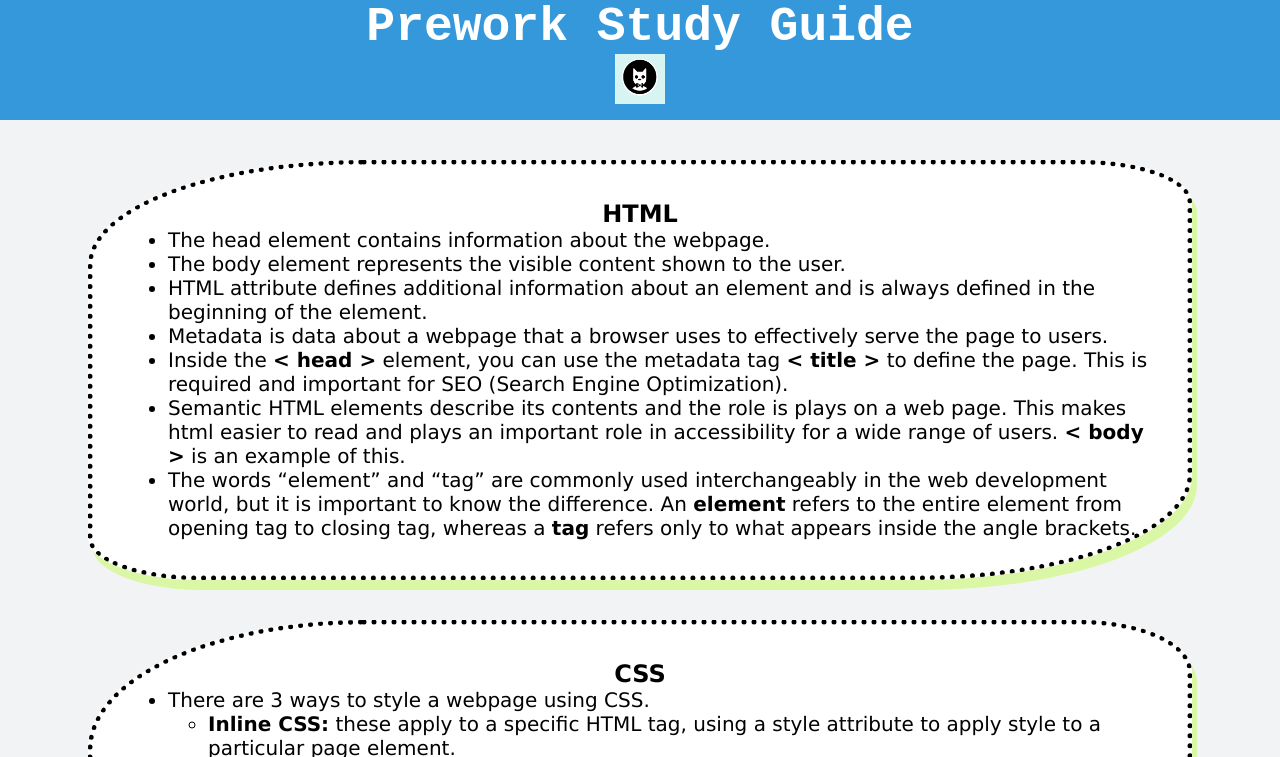
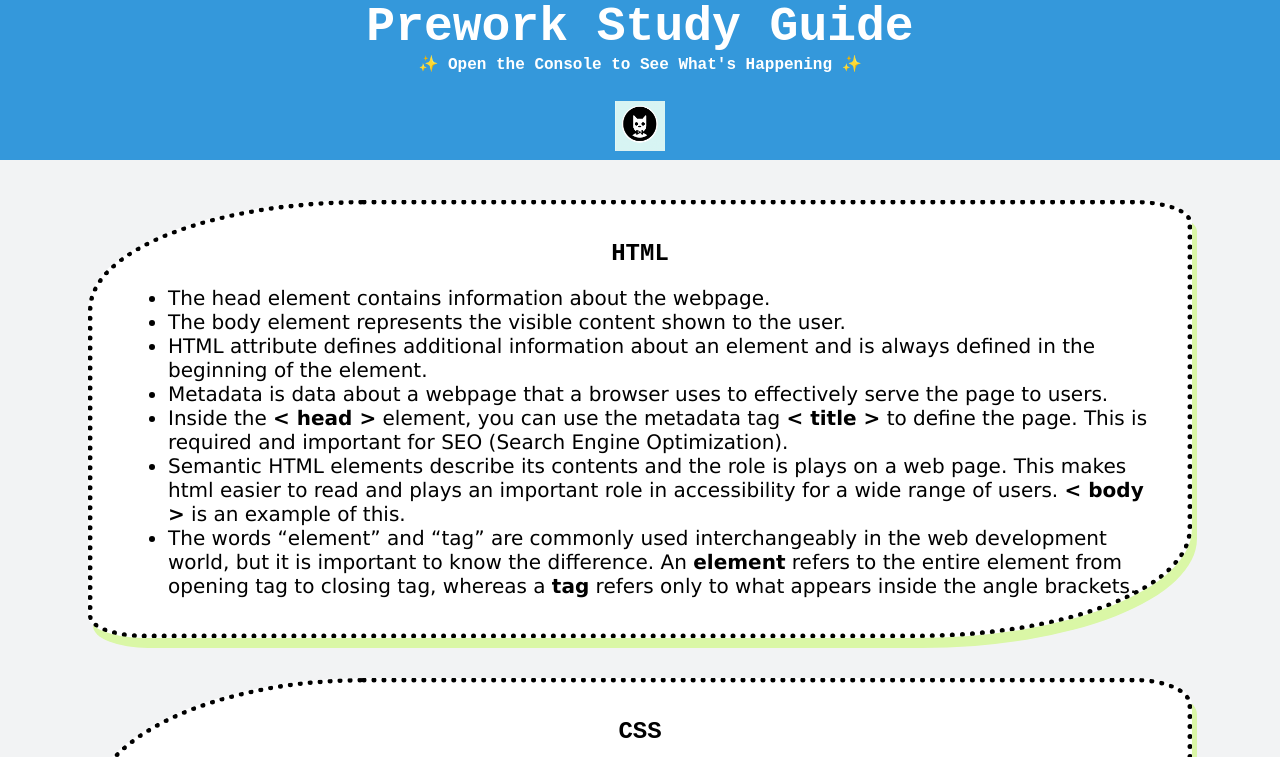
Before and after one commit to jclark-bcamp/prework-study-guide, a plain HTML site: page index.html in a window 1280 px wide. Shown: the top 757 px of the page. Drawn offline with Linux system fonts and the light colour scheme.

Commit message:
add JS to prework application

```diff
--- /dev/null
+++ b/assets/script.js
@@ -0,0 +1,19 @@
+const topics = ['HTML', 'CSS', 'Git', 'JavaScript'];
+
+for (let x = 0; x < topics.length; x++) {
+ console.log(topics[x]);
+}
+
+/*
+if (topic === 'HTML') {
+ console.log("Let's study HTML!");
+} else if (topic === 'CSS') {
+ console.log("Let's study CSS!");
+} else if (topic === 'Git') {
+ console.log("Let's study Git!");
+} else if (topic === 'JavaScript') {
+ console.log("Let's study JavaScript!");
+} else {
+ console.log('Please try again!');
+}
+*/
--- a/assets/style.css
+++ b/assets/style.css
@@ -8,7 +8,7 @@
    header,
    footer {
        width: 100%;
-       height: 120px;
+       height: 160px;
        background-color: #3498db;
        color: white;
        font-family: Courier New, monospace;
@@ -17,6 +17,11 @@
    h1,
    h2 {
     text-align: center;
+    font-family: Courier New, monospace;
+   }
+   h3 {
+    text-align: center;
+    font-size: medium;
    }
    img {
     display: block;
@@ -39,7 +44,7 @@
     padding: 35px;
     border: 5px solid rgb(0, 0, 0);
     box-shadow: 5px 10px #DAF7A6;
-    border-radius: 25% 10%;
+    border-radius: 25% 5%;
     border-style: dotted;
     background-color: #ffffff;
     font-family: 'Lucida Sans', 'Lucida Sans Regular', 'Lucida Grande', 'Lucida Sans Unicode', Geneva, Verdana, sans-serif, Helvetica, sans-serif;
--- a/index.html
+++ b/index.html
@@ -10,11 +10,14 @@
   <body>
     <header id="top">
       <h1>Prework Study Guide</h1>
+      <h3>✨ Open the Console to See What's Happening ✨</h3>
+      <br>
       <img src="./assets/bowtie-cat.png" alt="Profile image of cat wearing a bow tie." />
     </header>
     <main>
       <section class="card" id="html-section">
         <h2>HTML</h2>
+        <br>
         <ul>
           <li>The head element contains information about the webpage.</li>
           <li>The body element represents the visible content shown to the user.</li>
@@ -28,6 +31,7 @@
 
       <section class="card" id="css-section">
         <h2>CSS</h2>
+        <br>
         <ul>
           <li>There are 3 ways to style a webpage using CSS.</li>
           <ul>
@@ -45,6 +49,7 @@
 
       <section class="card" id="git-section">
         <h2>Git</h2>
+        <br>
         <ul>
           <li><b><u>Github Jargon</u></b></li>
           <ul>
@@ -71,6 +76,7 @@
 
       <section class="card" id="javascript-section">
         <h2>JavaScript</h2>
+        <br>
         <ul>
           <li>Enter your JavaScript notes here</li>
         </ul>
@@ -80,5 +86,6 @@
     <footer>
       <p>I can code!</p>
     </footer>
+    <script src="./assets/script.js"></script>
   </body>
 </html>
```
